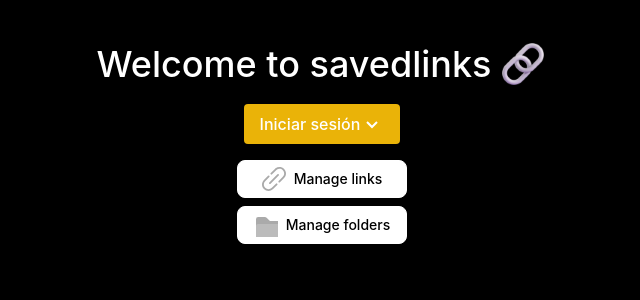
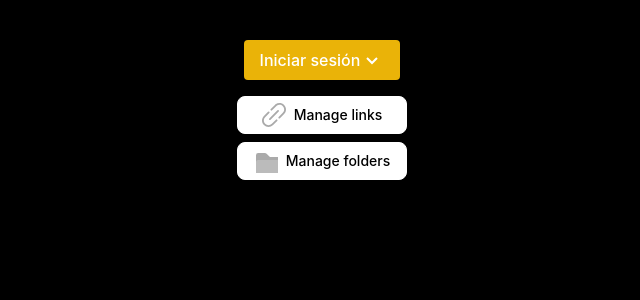
Before and after one commit to vab1997/savedlinks.app, a Next.js app: page / in a window 1280 px wide. Shown: the top 300 px of the page, without its empty margins (318-958 px from the left). Built offline with nearby package versions, Linux system fonts and the light colour scheme; no server answers.

Commit message:
modify page Home

```diff
--- a/pages/index.tsx
+++ b/pages/index.tsx
@@ -1,21 +1,10 @@
 import NavManage from "components/NavManage"
 import NavUserOutlet from "components/NavUserOutlet"
-import Image from "next/image"
-import linkImage from "public/link.webp"
 
 export default function Home () {
   return (
     <div className='flex justify-center items-center p-6 md:text-left'>
       <section className='flex justify-center items-center flex-col gap-4'>
-        <h1 className='flex gap-2 items-center justify-center font-medium text-white text-4xl'>
-          Welcome to savedlinks
-          <Image
-            src={linkImage}
-            width={48}
-            height={48}
-            alt='savedlinks logo'
-          />
-        </h1>
         <NavUserOutlet />
         <NavManage />
       </section>
```
